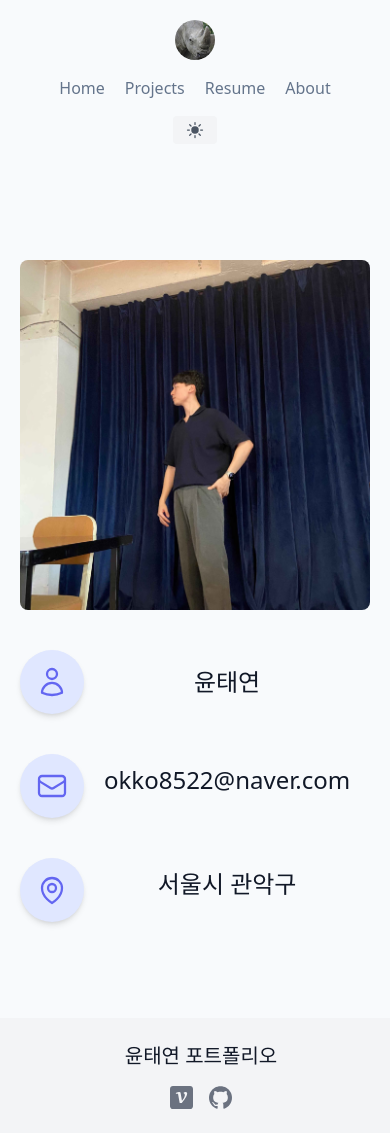
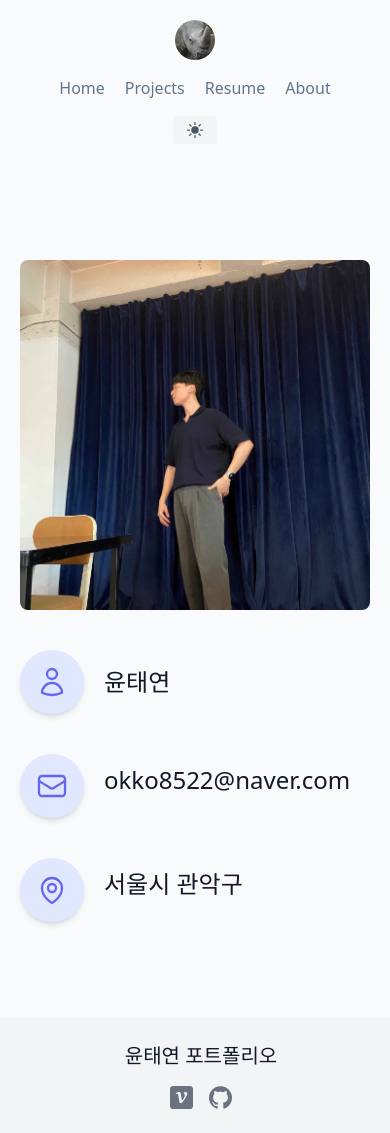
Before and after one commit to rhino-ty/Taeyeon_Portfoilo, a Next.js app: page /about in a window 390 px wide. Built offline with nearby package versions, Linux system fonts and the light colour scheme.

Commit message:
refactor: About Me 사용하지 않는 코드 제거

```diff
--- a/src/components/AboutContent.tsx
+++ b/src/components/AboutContent.tsx
@@ -8,11 +8,11 @@ export default function AboutContent() {
     setIsCopied(true);
     setTimeout(() => {
       setIsCopied(false);
-    }, 2000);
+    }, 1000);
   };
 
   return (
-    <div className="flex flex-col flex-wrap lg:py-6 -mb-10 lg:w-1/2 lg:pl-12 lg:text-left text-center">
+    <div className="flex flex-col flex-wrap lg:py-6 -mb-10 lg:w-1/2 lg:pl-12 lg:text-left">
       <div className="flex flex-row items-center justify-start mb-10 ">
         <div className="w-16 h-16 inline-flex items-center justify-center rounded-full bg-indigo-100 text-indigo-500 shadow-md mr-5 hover:shadow-lg transition-shadow duration-300">
           <svg
@@ -32,7 +32,6 @@ export default function AboutContent() {
         </div>
         <div className="flex-grow">
           <h1 className="text-gray-900 text-2xl title-font font-medium">윤태연</h1>
-          <p className="leading-relaxed text-base"></p>
         </div>
       </div>
 
@@ -58,7 +57,6 @@ export default function AboutContent() {
         </div>
         <div className="flex-grow">
           <h2 className="text-gray-900 text-2xl title-font font-medium mb-3">okko8522@naver.com</h2>
-          <p className="leading-relaxed text-base"></p>
         </div>
         {isCopied && <span className="text-red-400 ml-2">Copied!</span>}
       </div>
@@ -86,7 +84,6 @@ export default function AboutContent() {
         </div>
         <div className="flex-grow">
           <h2 className="text-gray-900 text-2xl title-font font-medium mb-3">서울시 관악구</h2>
-          <p className="leading-relaxed text-base"></p>
         </div>
       </div>
     </div>
```
